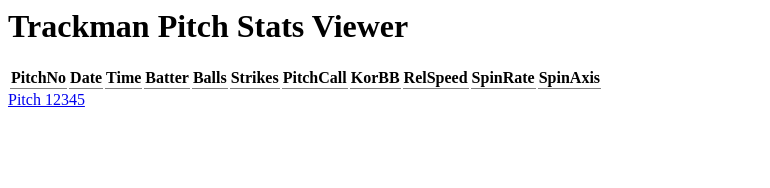
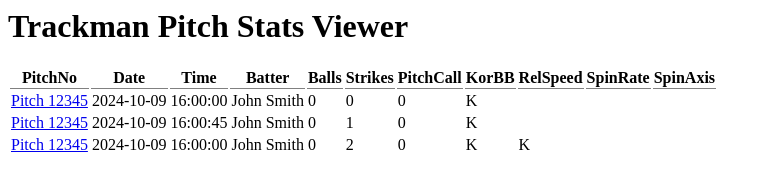
Before and after one commit to elijah976/elijah976, a plain HTML site: page index.html in a window 1280 px wide. Shown: the whole page, without its empty margins (0-770 px from the left). Drawn offline with Linux system fonts and the light colour scheme.

Commit message:
Update index.html

```diff
--- a/index.html
+++ b/index.html
@@ -19,7 +19,49 @@
         <th>SpinRate</th>
         <th>SpinAxis</th>
       </tr>
+      <tr>
+         <td> <a href="details.html">Pitch 12345</a></td>
+         <td>2024-10-09</td>
+         <td>16:00:00</td>
+         <td>John Smith</td>
+         <td>0</td>
+         <td>0</td>
+         <td>0</td>
+         <td>K</td>
+         <td></td>
+         <td></td>
+         <td></td>
+         <td></td>
+      </tr>
+       <tr>
+         <td> <a href="details.html">Pitch 12345</a></td>
+         <td>2024-10-09</td>
+         <td>16:00:45</td>
+         <td>John Smith</td>
+         <td>0</td>
+         <td>1</td>
+         <td>0</td>
+         <td>K</td>
+         <td></td>
+         <td></td>
+         <td></td>
+         <td></td>
+      </tr>
+       <tr>
+         <td> <a href="details.html">Pitch 12345</a></td>
+         <td>2024-10-09</td>
+         <td>16:00:00</td>
+         <td>John Smith</td>
+         <td>0</td>
+         <td>2</td>
+         <td>0</td>
+         <td>K</td>
+         <td>K</td>
+         <td></td>
+         <td></td>
+         <td></td>
+      </tr>
     </table>
-    <a href="details.html">Pitch 12345</a>
+
   </body>
 </html>
```
